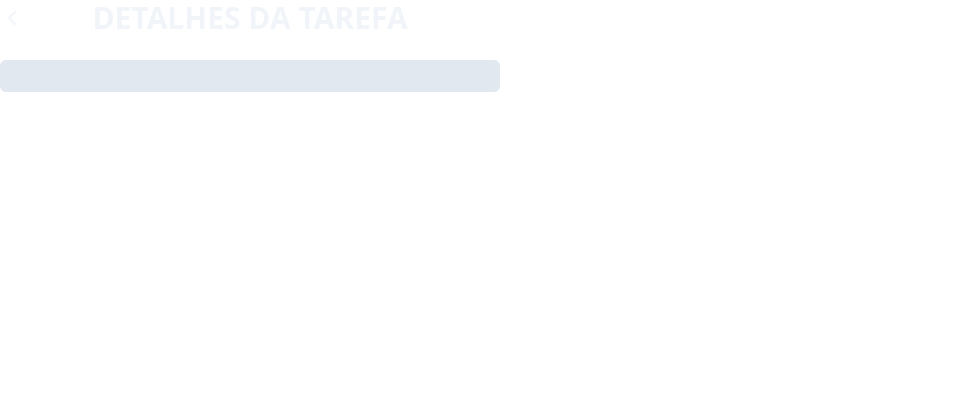
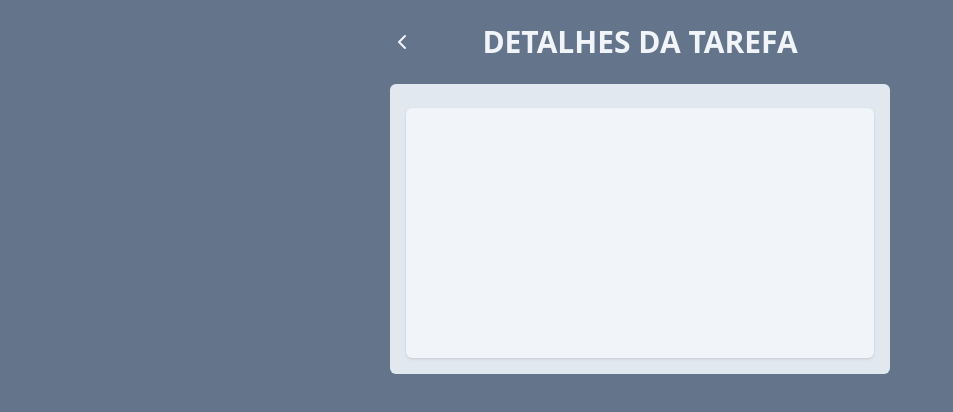
Before and after one commit to calmadogs/projeto-to-do-list, a React (Vite) app: page /task in a window 1280 px wide. Shown: the top 412 px of the page, without its empty margins (0-953 px from the left). Built offline with nearby package versions, Linux system fonts and the light colour scheme.

Commit message:
aterando css de toda pagina

```diff
--- a/package.json
+++ b/package.json
@@ -29,7 +29,7 @@
     "eslint-plugin-react-refresh": "^0.4.9",
     "globals": "^15.9.0",
     "postcss": "^8.4.41",
-    "tailwindcss": "^3.4.17",
+    "tailwindcss": "^3.3.2",
     "vite": "^6.2.4"
   }
 }
--- a/src/App.jsx
+++ b/src/App.jsx
@@ -69,11 +69,9 @@ function App() {
   }
 
   return (
-    <div className="w-screen h-screen bg-slate-500 flex justify-center p-6">
+    <div className="w-screen h-screen bg-slate-500 flex justify-center p-6 overflow-hidden">
       <div className="w-[500px] space-y-4">
-        <Title>
-          GERENCIADOR DE TAREFAS
-        </Title>
+        <Title>GERENCIADOR DE TAREFAS</Title>
 
         <AddTasks onAddTaskSubmit={onAddTaskSubmit} />
 
--- a/src/components/Input.jsx
+++ b/src/components/Input.jsx
@@ -1,6 +1,6 @@
 function Input(props) {
   return (
-    <input
+    <textarea
 
       className="border border-slate-300 outline-slate-400 px-4 py-2 rounded-md"
       {...props}
@@ -10,19 +10,3 @@ function Input(props) {
 }
 
 export default Input;
-
-/*
-function Input(props) {
-  return (
-    <input
-      type={props.type}
-      placeholder={props.placeholder}
-      className="border border-slate-300 outline-slate-400 px-4 py-2 rounded-md"
-      value={props.value}
-      onChange={props.onChange}
-    />
-  );
-}
-
-export default Input;
-*/
--- a/src/components/Tasks.jsx
+++ b/src/components/Tasks.jsx
@@ -13,12 +13,13 @@ function Tasks({ tasks, onTaskClick, onDeleteTaskClick }) {
   }
 
   return (
-    <ul className=" space-y-4 p-6 bg-slate-200 rounded-md shadow">
+    <div className="bg-slate-200 rounded-md shadow max-h-[300px] overflow-y-auto overflow-x-hidden p-4">
+      <ul className="space-y-4">
         {tasks.map((task) => (
           <li key={task.id} className="flex gap-2">
             <button
               onClick={() => onTaskClick(task.id)}
-            className={`bg-slate-400 text-left w-full flex items-center gap-2 text-white p-2 rounded-md ${
+              className={`bg-slate-400 break-words text-left flex-1 text-white p-2 rounded-md max-h-[4.5rem] overflow-y-auto ${
                 task.isCompleted && "line-through"
               }`}
             >
@@ -33,6 +34,7 @@ function Tasks({ tasks, onTaskClick, onDeleteTaskClick }) {
           </li>
         ))}
       </ul>
+    </div>
   );
 }
 
--- a/src/pages/TaskPage.jsx
+++ b/src/pages/TaskPage.jsx
@@ -2,26 +2,31 @@ import { ChevronLeftIcon } from "lucide-react";
 import { useNavigate, useSearchParams } from "react-router-dom";
 import Title from "../components/Title";
 
-
 function TaskPage() {
-  const navigate = useNavigate()
+  const navigate = useNavigate();
   const [searchParams] = useSearchParams();
   const title = searchParams.get("title");
   const description = searchParams.get("description");
   return (
-    <div>
+    <div className="w-screen h-screen bg-slate-500 flex justify-center p-6">
       <div className="w-[500px] space-y-4">
         <div className="flex justify-center relative mb-6 ">
-
-          <button onClick={ () => navigate(-1)} className=" absolute left-0 top-0 bottom-0 text-slate-100">
+          <button
+            onClick={() => navigate(-1)}
+            className=" absolute left-0 top-0 bottom-0 text-slate-100"
+          >
             <ChevronLeftIcon />
           </button>
           <Title>DETALHES DA TAREFA</Title>
         </div>
+        <div className="bg-slate-200 p-4 rounded-md">
+          <h2 className="space-y-4 text-center bg-slate-100 rounded-md shadow text-xl font-bold text-slate-600 whitespace-pre-wrap break-words ">
+            {title}
+          </h2>
 
-        <div className="bg-slate-200 p-4 rounded-md">
-          <h2 className="text-x1 font-bold text-slate-600"> {title} </h2>
-          <p className="text-slate-600"> {description} </p>
+          <p className="space-y-4 p-6 text-center bg-slate-100 rounded-md shadow mt-2 min-h-[250px] text-slate-600 whitespace-pre-wrap break-words overflow-auto">
+            {description}
+          </p>
         </div>
       </div>
     </div>
```
Also changed, not shown: 1 other file (tests, documents, lock files or other folders). Lines whose indentation alone changed are shown as unchanged.
